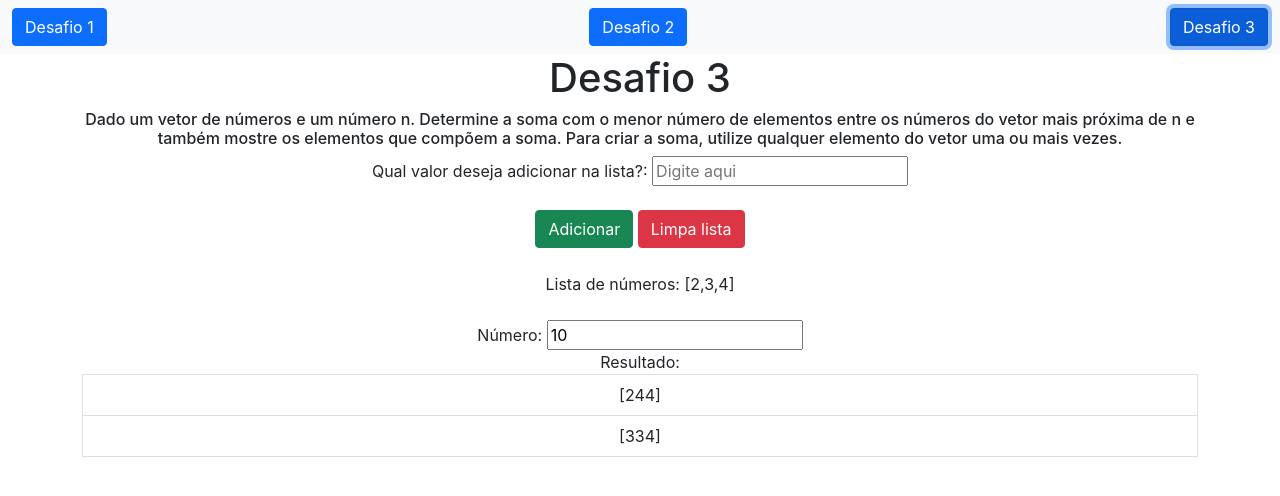
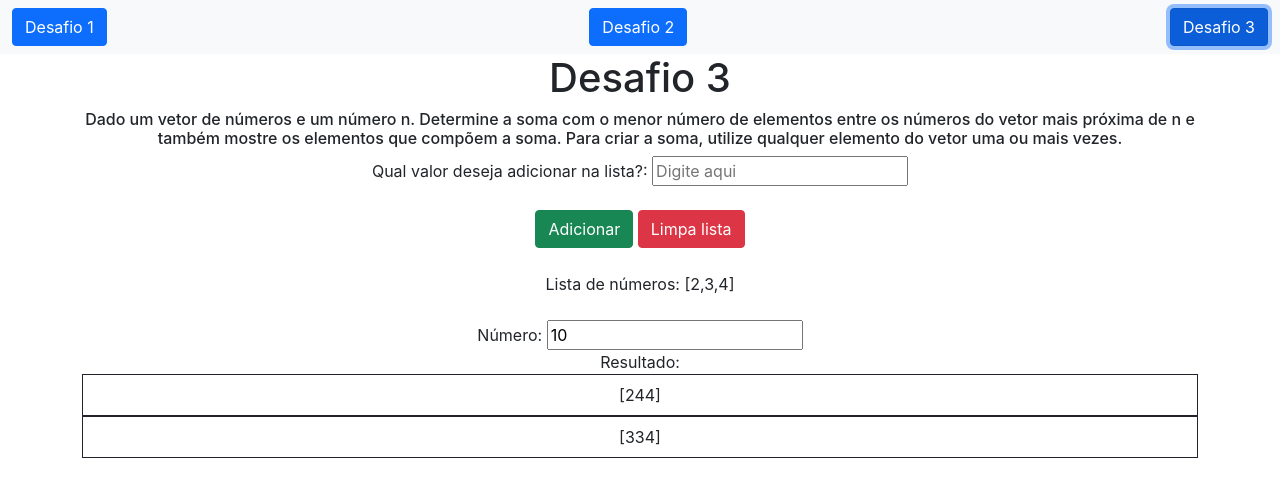
Before and after one commit to williamnstolb/desafio-warren, a React (Create React App) app in the folder desafio-warren/: page / in a window 1280 px wide. Both pictures are taken after a click on the button "Desafio 3". Shown: the top 496 px of the page. Built offline with nearby package versions, Linux system fonts and the light colour scheme.

Commit message:
intalação do bootstrap e estilização

```diff
--- a/desafio-warren/src/components/Desafio3.jsx
+++ b/desafio-warren/src/components/Desafio3.jsx
@@ -58,7 +58,7 @@ function Desafio3() {
         <ul className="list-group">Resultado:</ul>
         { isLoading ? <IsLoading /> :
           listOfCombination(list, number).map((item) => (
-            <li className="list-group-item" key={item}>[{item}]</li>
+            <li className="list-group-item col border border-dark" key={item}>[{item}]</li>
           ))
         }
       </div>
```
